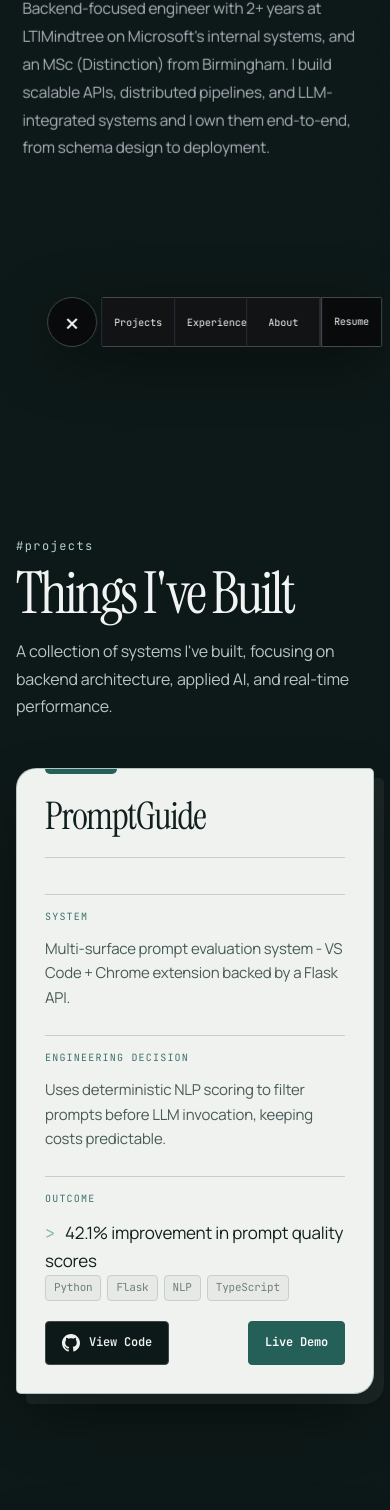
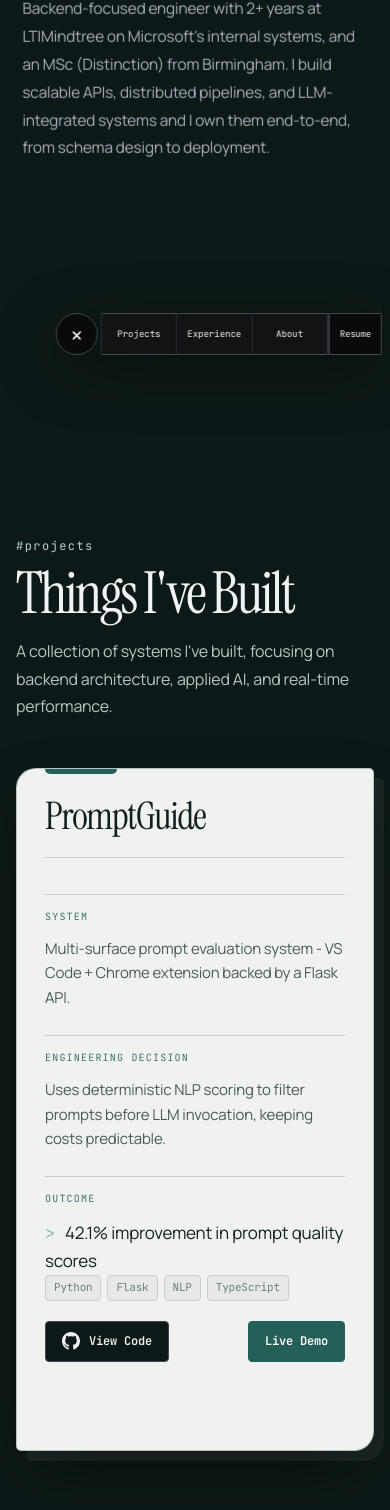
Before and after one commit to shreyas-debug/portfolio, a React (Create React App) app: page /about in a window 390 px wide. Shown: the part 427-1937 px from the top of the page. Built offline with nearby package versions, Linux system fonts and the light colour scheme.

Commit message:
UI overhaul

```diff
--- a/src/App.css
+++ b/src/App.css
@@ -1373,11 +1373,22 @@ nav.navbar .navbar-text {
 }
 
 @media (max-width: 768px) {
-  .floating-dock { --dock-edge-gap: 8px; bottom: 14px; max-width: calc(100vw - 16px); }
-  .floating-dock.at-page-end { bottom: 70px; }
-  .dock-toggle { flex: 0 0 50px; }
-  .dock-links { max-width: calc(100vw - 70px); }
-  .dock-links button, .dock-links a { min-width: auto; padding: 0 12px; font-size: 10px; }
+  .floating-dock { --dock-edge-gap: 8px; bottom: 12px; max-width: calc(100vw - 16px); }
+  .floating-dock.at-page-end { bottom: 62px; }
+  .dock-toggle,
+  .dock-links button,
+  .dock-links a { height: 42px; }
+  .dock-toggle {
+    flex: 0 0 42px;
+    width: 42px;
+    margin-right: 3px;
+    font-size: 21px;
+  }
+  .dock-links { max-width: calc(100vw - 61px); }
+  .dock-links button, .dock-links a { min-width: auto; padding: 0 10px; font-size: 9px; }
+  .dock-expander { width: 68px; height: 42px; }
+  .dock-expander.open { width: min(228px, calc(100vw - 126px)); }
+  .dock-menu { width: 68px; }
   .dock-submenu button { flex: 1 1 0; min-width: 0; }
   .experience-trigger { grid-template-columns: 32px minmax(0, 1fr) 28px; gap: 8px 12px; }
   .experience-number { grid-column: 1; grid-row: 1; }
@@ -1390,6 +1401,18 @@ nav.navbar .navbar-text {
   .projects-stack { padding-bottom: 5vh; }
   .project-panel { min-height: auto; }
   .project-panel { border-radius: 20px 5px 20px 5px !important; }
+  .project-panel-content { padding-bottom: 88px !important; }
+  .project-links-row {
+    align-items: stretch !important;
+    gap: 10px;
+    flex-wrap: wrap;
+  }
+  .project-links-row > div {
+    flex: 1 1 auto;
+  }
+  .project-links-row .project-action {
+    min-height: 40px;
+  }
   .project-narrative { grid-template-columns: 1fr; }
   .project-outcome { grid-column: auto; }
   .about-skills .skills-container { grid-template-columns: 1fr; }
@@ -1521,7 +1544,7 @@ nav.navbar .navbar-text {
   }
 
   .App:has(> .floating-dock.at-page-end) .back-to-top {
-    bottom: 134px;
+    bottom: 116px;
   }
 }
 
--- a/src/components/Projects.js
+++ b/src/components/Projects.js
@@ -81,7 +81,7 @@ const TerminalCard = ({ project, index }) => {
         </div>
 
         {/* Links row */}
-        <div style={{ display: 'flex', justifyContent: 'space-between', alignItems: 'center', marginTop: '4px' }}>
+        <div className="project-links-row" style={{ display: 'flex', justifyContent: 'space-between', alignItems: 'center', marginTop: '4px' }}>
 
           {/* Left side: GitHub Icon + Devpost or View Code */}
           <div style={{ display: 'flex', alignItems: 'center', gap: '12px' }}>
```
